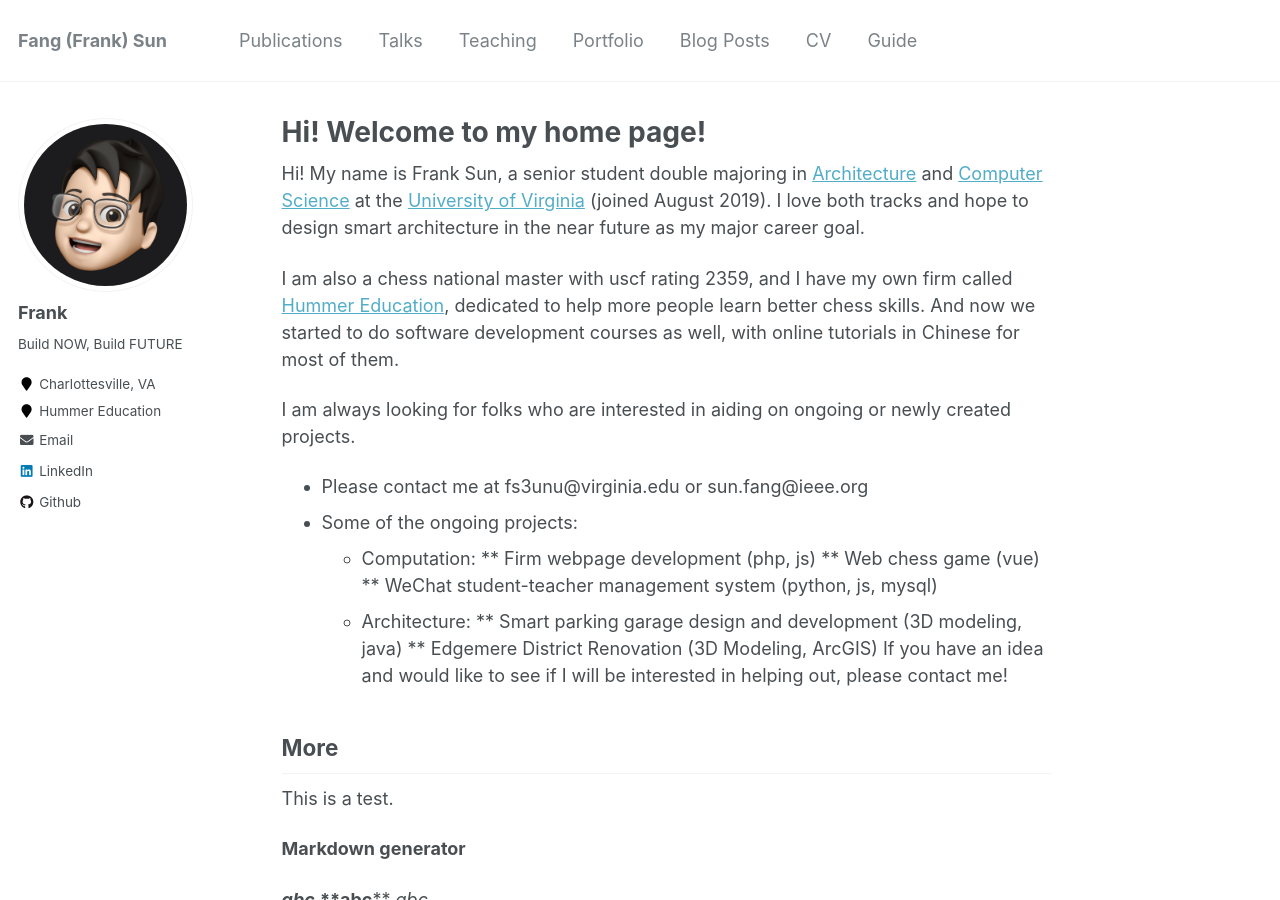
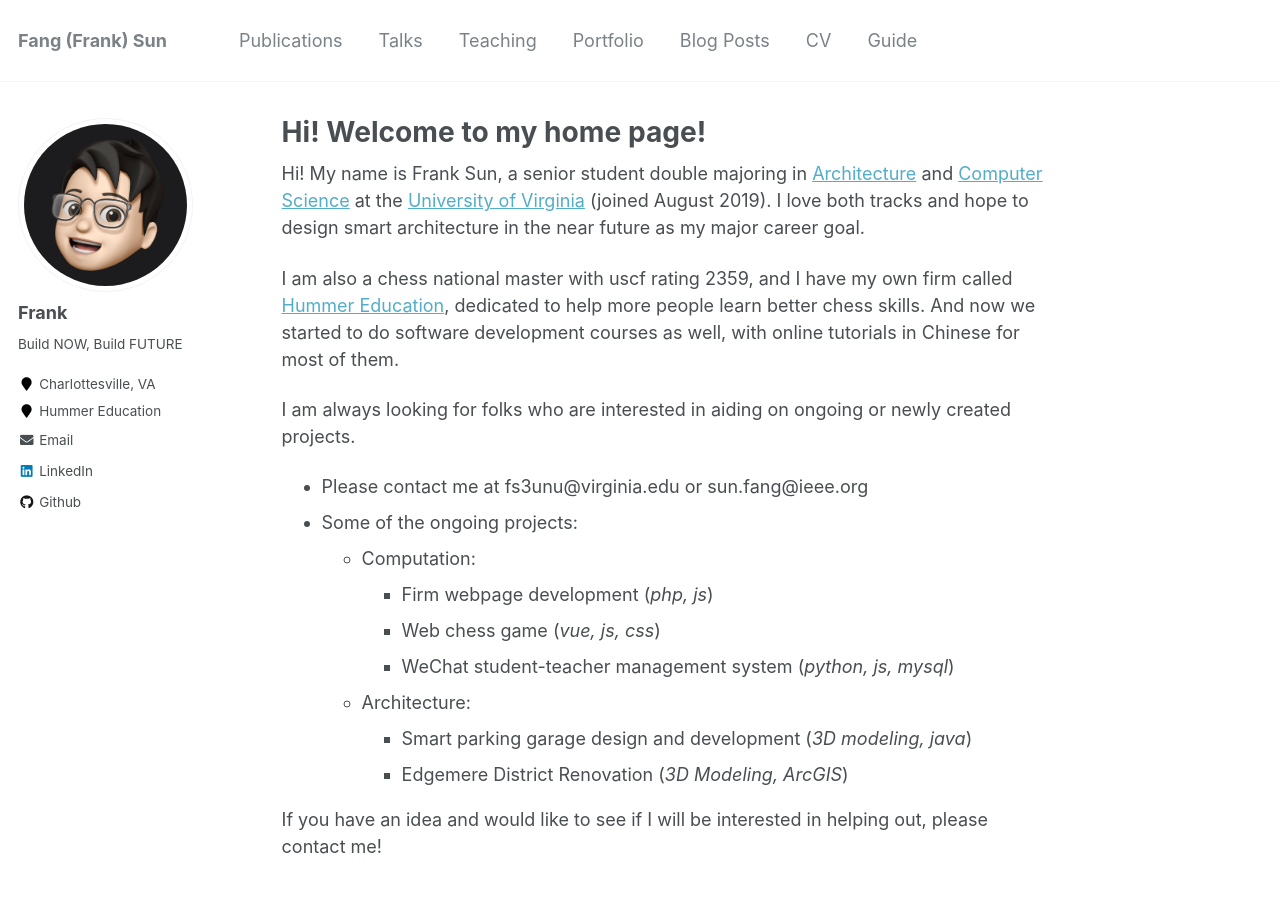
Before and after one commit to FangFrankSun/AcademicPage, a Jekyll site: the page built from _pages/about.md, in a window 1280 px wide and 900 px high. Built offline with Jekyll 4.4.1, drawn with Linux system fonts in a browser that asks for light colours.

Commit message:
Update about.md

```diff
--- a/_pages/about.md
+++ b/_pages/about.md
@@ -16,12 +16,13 @@ I am always looking for folks who are interested in aiding on ongoing or newly c
 * Please contact me at fs3unu@virginia.edu or sun.fang@ieee.org
 * Some of the ongoing projects:
   * Computation:
-    ** Firm webpage development (php, js)
-    ** Web chess game (vue)
-    ** WeChat student-teacher management system (python, js, mysql)
+    * Firm webpage development (*php, js*)
+    * Web chess game (*vue, js, css*)
+    * WeChat student-teacher management system (*python, js, mysql*)
   * Architecture:
-    ** Smart parking garage design and development (3D modeling, java)
-	  ** Edgemere District Renovation (3D Modeling, ArcGIS)
+    * Smart parking garage design and development (*3D modeling, java*)
+    * Edgemere District Renovation (*3D Modeling, ArcGIS*)
+
 If you have an idea and would like to see if I will be interested in helping out, please contact me!
 
 
```
